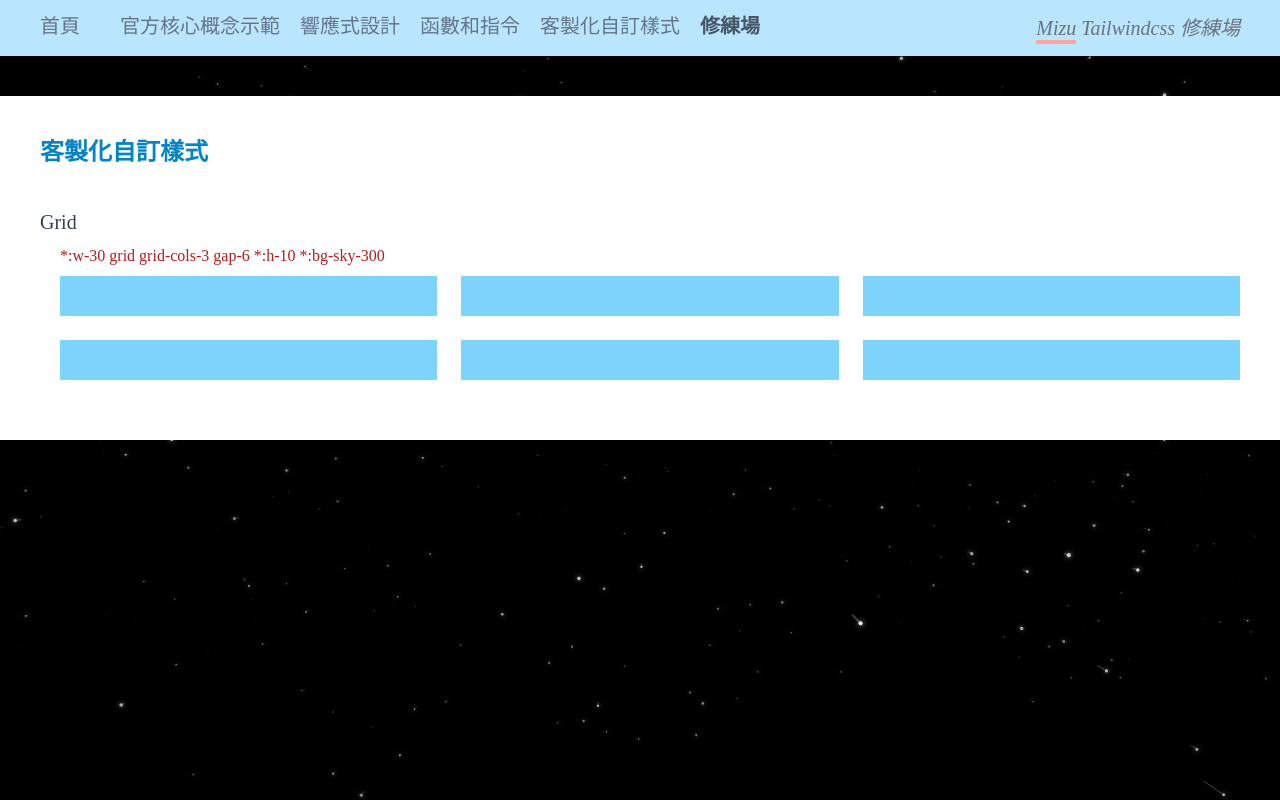
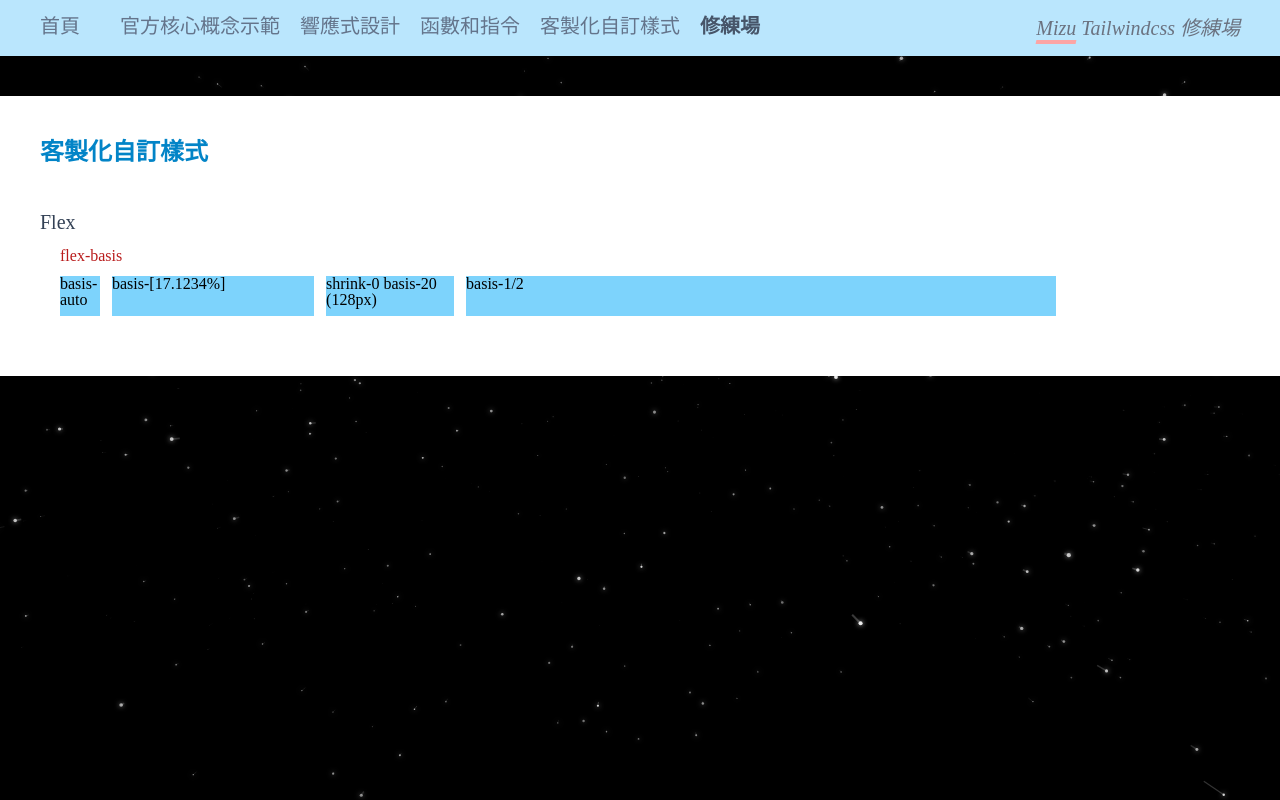
Before and after one commit to MizuYang/tailwind-playground, a Nuxt app: page /playground in a window 1280 px wide. Built offline with nearby package versions, Linux system fonts and the light colour scheme.

Commit message:
新增 flex: basis

```diff
--- a/components/playground/flexboxGrid.vue
+++ b/components/playground/flexboxGrid.vue
@@ -2,7 +2,21 @@
 
 <template>
   <div>
-    <SectionContent title="Grid">
+    <SectionContent title="Flex">
+      <template #content>
+        <div>
+          <h3 class="text-red-700 mb-3">flex-basis</h3>
+          <ul class="flex gap-3">
+            <li class="box basis-auto">basis-auto</li>
+            <li class="box basis-[17.1234%]">basis-[17.1234%]</li>
+            <li class="box shrink-0 basis-32">shrink-0 basis-20 (128px)</li>
+            <li class="box basis-1/2">basis-1/2</li>
+          </ul>
+        </div>
+      </template>
+    </SectionContent>
+
+    <!-- <SectionContent title="Grid">
       <template #content>
         <h3 class="text-red-700 mb-3">
           *:w-30 grid grid-cols-3 gap-6 *:h-10 *:bg-sky-300
@@ -16,8 +30,16 @@
           <li></li>
         </ul>
       </template>
-    </SectionContent>
+    </SectionContent> -->
   </div>
 </template>
 
-<style lang="scss" scoped></style>
+<style lang="scss" scoped>
+@tailwind components;
+
+@layer components {
+  .box {
+    @apply bg-sky-300 w-10 h-10 inline-block;
+  }
+}
+</style>
```
